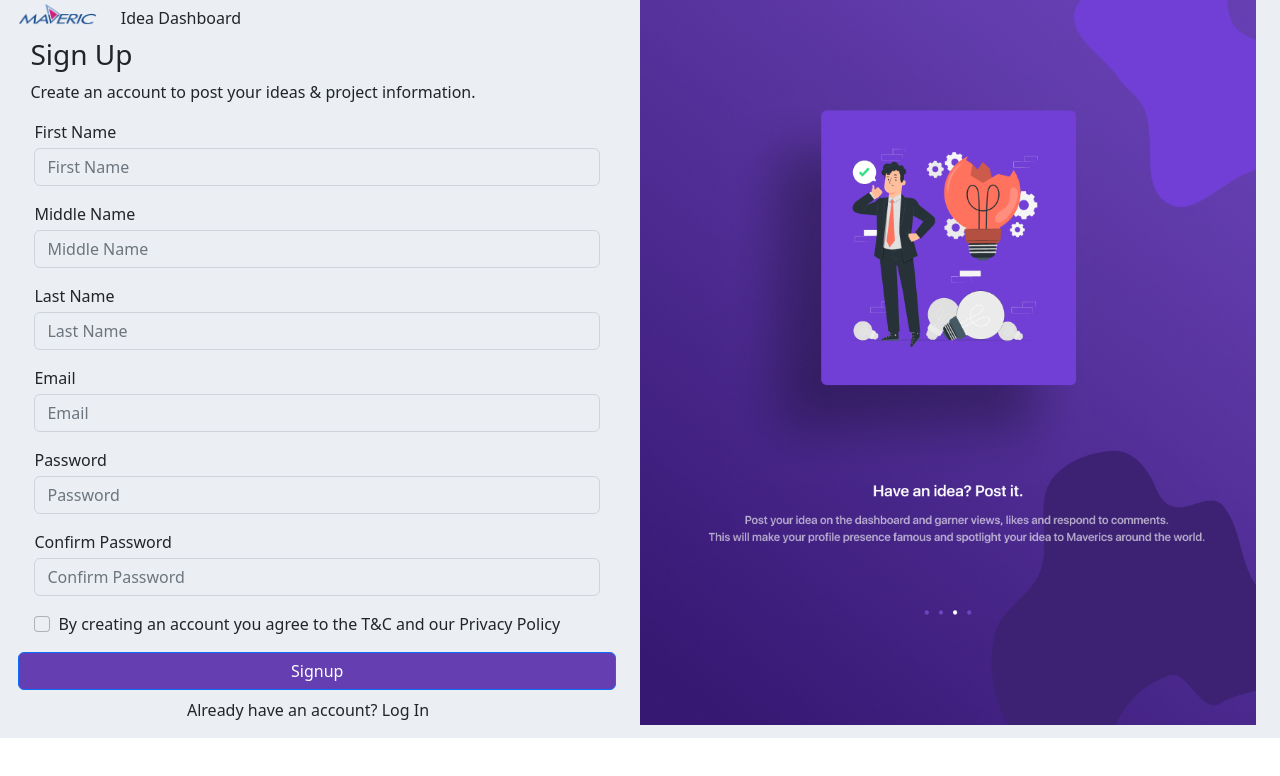
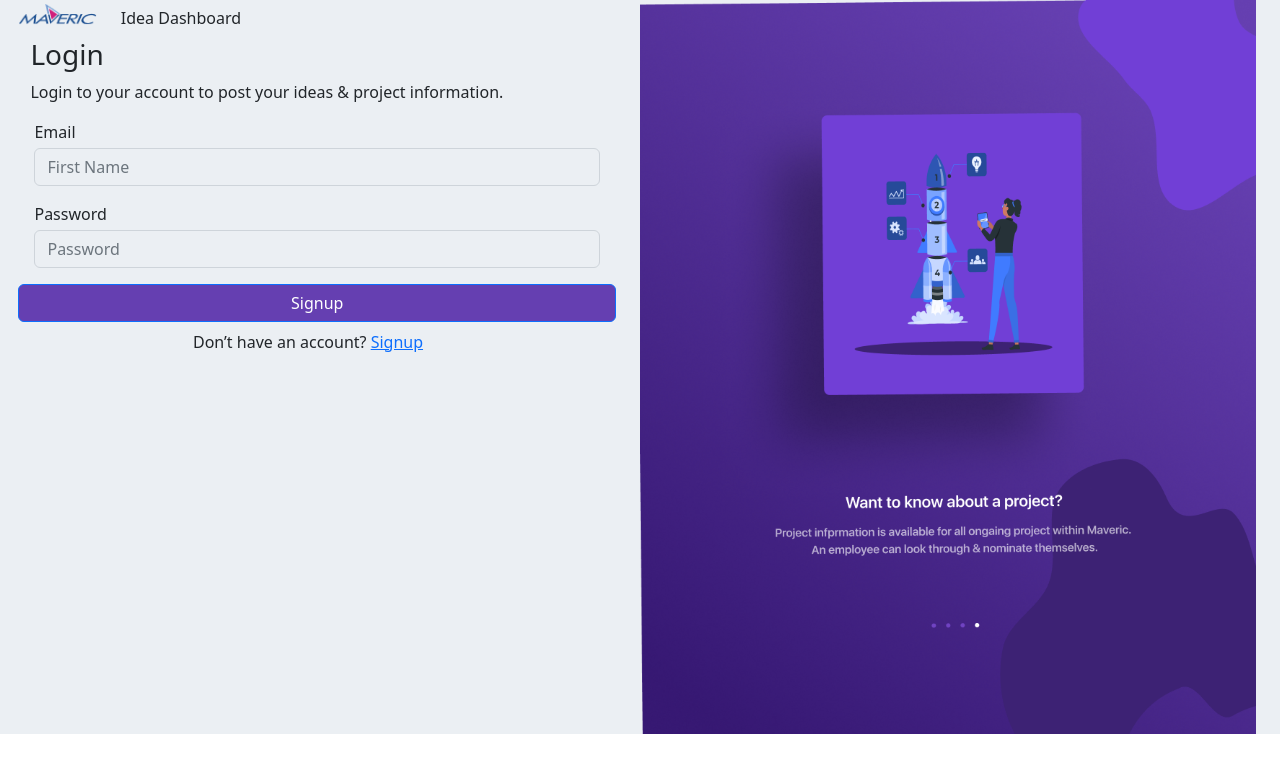
Before and after one commit to Sikhu23/maveric-dashboard-webapp, an Angular app: page /login in a window 1280 px wide. Shown: the top 776 px of the page. Built offline with nearby package versions, Linux system fonts and the light colour scheme.

Commit message:
DASHBOARD -  merge login and signup feature with router capabilities

```diff
--- a/package.json
+++ b/package.json
@@ -18,7 +18,7 @@
     "@angular/forms": "~11.0.5",
     "@angular/platform-browser": "~11.0.5",
     "@angular/platform-browser-dynamic": "~11.0.5",
-    "@angular/router": "~11.0.5",
+    "@angular/router": "^11.2.14",
     "rxjs": "~6.6.0",
     "tslib": "^2.0.0",
     "zone.js": "~0.10.2"
--- a/src/app/app.component.html
+++ b/src/app/app.component.html
@@ -1,4 +1,5 @@
 
-<app-signup></app-signup>
+<!-- <app-signup></app-signup> -->
+<router-outlet></router-outlet>
 
 <!-- <app-login></app-login> -->
--- a/src/app/app.module.ts
+++ b/src/app/app.module.ts
@@ -7,6 +7,8 @@ import { SignupComponent } from './pages/signup/signup.component';
 
 
 import { LoginComponent } from './pages/login/login.component';
+import { AppRoutingModule } from './app-routing.module';
+
 
 
 @NgModule({
@@ -20,7 +22,9 @@ import { LoginComponent } from './pages/login/login.component';
 
   ],
   imports: [
-    BrowserModule
+    BrowserModule,
+    AppRoutingModule
+
   ],
   providers: [],
   bootstrap: [AppComponent]
--- a/src/app/pages/login/login.component.html
+++ b/src/app/pages/login/login.component.html
@@ -31,7 +31,7 @@
      </div>
 
       <div class="mt-2" >
-        <p class="text-center"> Don’t have an account? Signup</p>
+        <p class="text-center"> Don’t have an account? <a [routerLink]="['/signup']">Signup</a></p>
       </div>
 
 
--- a/src/app/pages/signup/signup.component.html
+++ b/src/app/pages/signup/signup.component.html
@@ -46,7 +46,7 @@
      </div>
 
       <div class="mt-2" >
-        <p class="text-center"> Already have an account? Log In</p>
+        <p class="text-center"> Already have an account? <a [routerLink]="['/login']">Log In</a></p>
       </div>
 
 
```
Also changed, not shown: src/app/app-routing.module.ts (added, +21 -0 lines), 1 other file (tests, documents, lock files or other folders).
